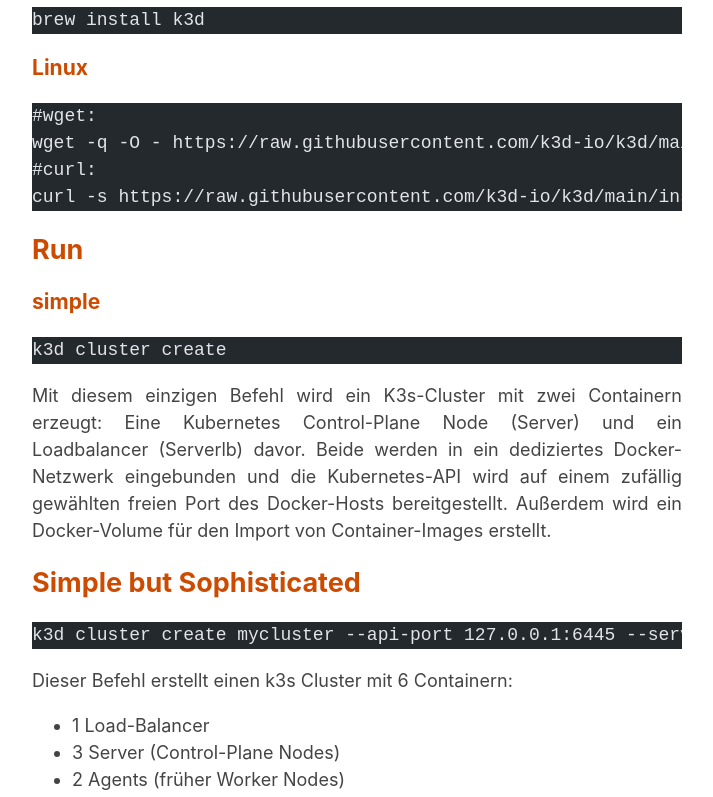
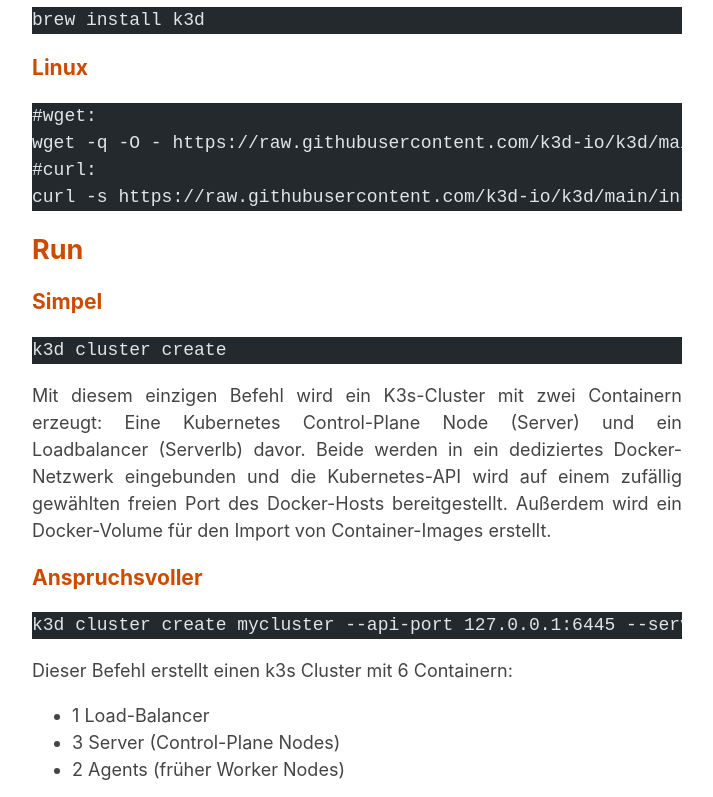
Before and after one commit to tnutzmann/tnutzmann, an Astro site: page /blog/post2 in a window 1280 px wide. Shown: the part 516-1313 px from the top of the page, without its empty margins (283-996 px from the left). Built offline with nearby package versions, Linux system fonts and the light colour scheme; Astro itself is replaced by a stand-in of ours; code samples lack their colours.

Commit message:
Update post2.md

````diff
--- a/src/pages/blog/post2.md
+++ b/src/pages/blog/post2.md
@@ -23,13 +23,13 @@
 curl -s https://raw.githubusercontent.com/k3d-io/k3d/main/install.sh | bash
 ```
 ## Run
-### simple
+### Simpel
 
 ```shell
 k3d cluster create
 ```
 Mit diesem einzigen Befehl wird ein K3s-Cluster mit zwei Containern erzeugt: Eine Kubernetes Control-Plane Node (Server) und ein Loadbalancer (Serverlb) davor. Beide werden in ein dediziertes Docker-Netzwerk eingebunden und die Kubernetes-API wird auf einem zufällig gewählten freien Port des Docker-Hosts bereitgestellt. Außerdem wird ein Docker-Volume für den Import von Container-Images erstellt.
-## Simple but Sophisticated
+### Anspruchsvoller
 
 ```shell
 k3d cluster create mycluster --api-port 127.0.0.1:6445 --servers 3 --agents 2 --volume '/home/me/mycode:/code@agent[*]' --port '8080:80@loadbalancer'
````
